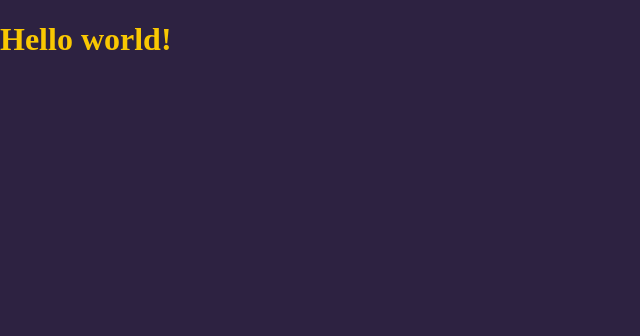
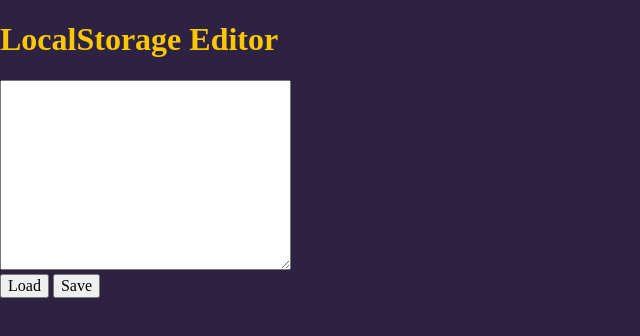
Before and after one commit to kasiaizak/localstorage-editor, a website: page src/content/index.html in a window 1280 px wide. Shown: the whole page, without its empty margins (0-640 px from the left). Drawn offline with nearby package versions, Linux system fonts and the light colour scheme; files that its build step writes are made by us from their sources; files whose address does not match are found by name.

Commit message:
html structure

```diff
--- a/src/content/index.html
+++ b/src/content/index.html
@@ -4,12 +4,18 @@
   <meta charset="UTF-8">
   <meta name="viewport" content="width=device-width, initial-scale=1.0">
   <meta http-equiv="X-UA-Compatible" content="ie=edge">
-  <title>Document</title>
+  <title>LocalStorage Editor</title>
   <link rel="stylesheet" href="css/main.css">
 </head>
 <body>
-  <h1>Hello world!</h1>
-
+  <main class="editor">
+    <h1 class="editor__title">LocalStorage Editor</h1>
+    <textarea name="localstorage-editor" id="textarea" cols="30" rows="10" class="editor__area"></textarea>
+    <div class="editor__buttons">
+      <button class="editor__button editor_button--load editor_button--load-js">Load</button>
+      <button class="editor__button editor_button--save editor_button--save-js">Save</button>
+    </div>
+  </main>
   <script src="js/main.js"></script>
 </body>
 </html>
```
